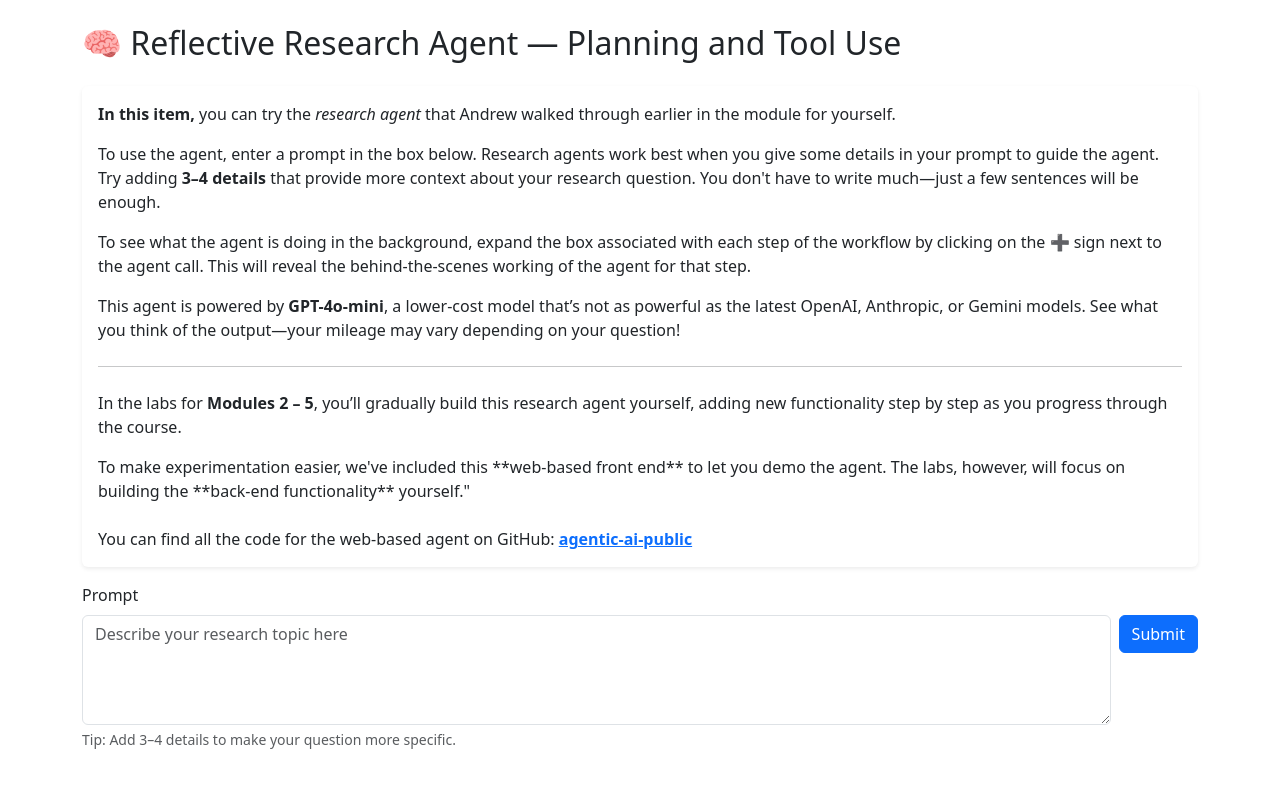
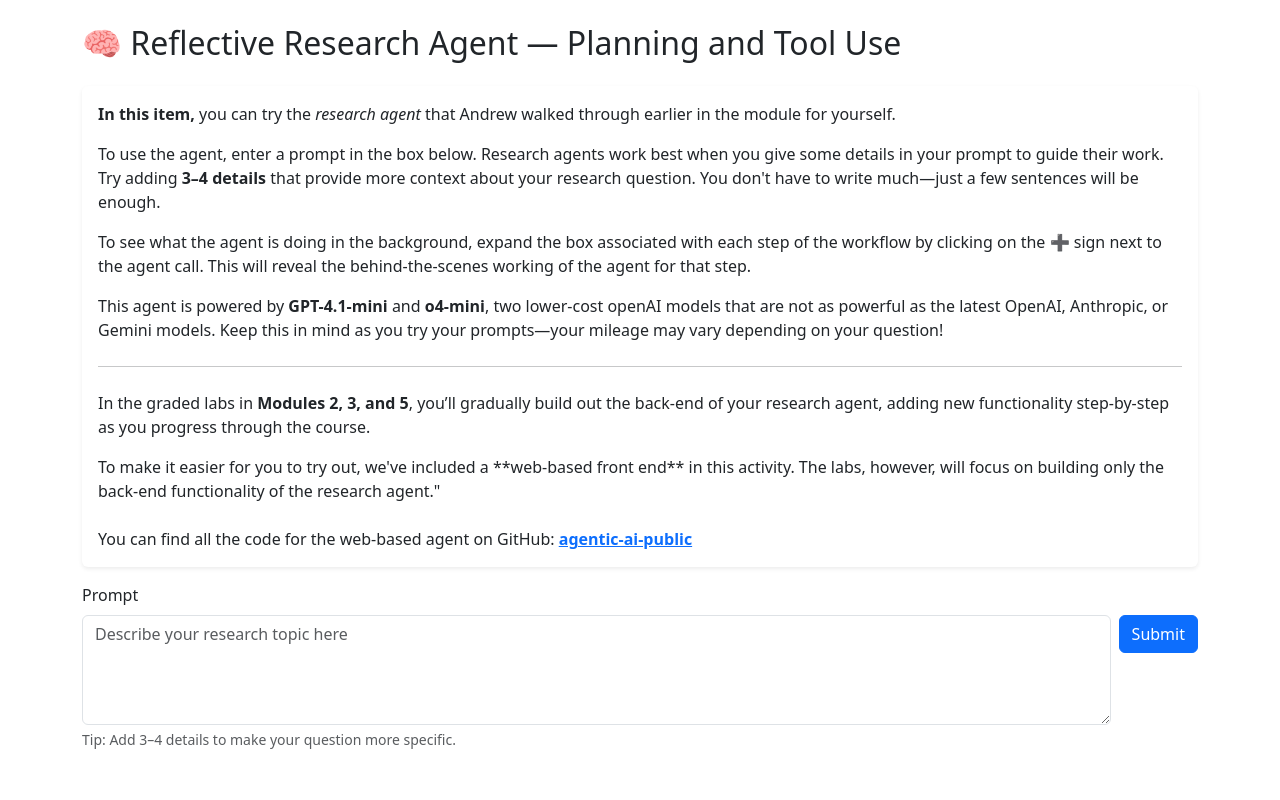
Before and after one commit to senghok510/agentic-ai-public, a FastAPI app: page / in a window 1280 px wide. Run offline with FastAPI, Linux system fonts and the light colour scheme; some libraries are stand-ins or nearby versions.

Commit message:
Updating the instruction copy for clarity and to reflect the new models being used.

```diff
--- a/templates/index.html
+++ b/templates/index.html
@@ -30,7 +30,7 @@
     </p>
 
     <p class="mb-3">
-      To use the agent, enter a prompt in the box below. Research agents work best when you give some details in your prompt to guide the agent.
+      To use the agent, enter a prompt in the box below. Research agents work best when you give some details in your prompt to guide their work.
       Try adding <strong>3–4 details</strong> that provide more context about your research question.
       You don't have to write much—just a few sentences will be enough.
     </p>
@@ -42,19 +42,20 @@
     </p>
 
     <p class="mb-3">
-      This agent is powered by <strong>GPT-4o-mini</strong>, a lower-cost model that’s not as powerful as the latest OpenAI, Anthropic, or Gemini models.
-      See what you think of the output—your mileage may vary depending on your question!
+      This agent is powered by <strong>GPT-4.1-mini</strong> and <strong>o4-mini</strong>, two lower-cost
+      openAI models that are not as powerful as the latest OpenAI, Anthropic, or Gemini models.
+      Keep this in mind as you try your prompts—your mileage may vary depending on your question!
     </p>
 
     <hr class="my-4">
 
     <p class="mb-3">
-      In the labs for <strong>Modules 2 – 5</strong>, you’ll gradually build this research agent yourself,
-      adding new functionality step by step as you progress through the course.
+      In the graded labs in <strong>Modules 2, 3, and 5</strong>, you’ll gradually build out the back-end of your research agent,
+      adding new functionality step-by-step as you progress through the course.
     </p>
 
     <p class="mb-0">
-      To make experimentation easier, we've included this **web-based front end** to let you demo the agent. The labs, however, will focus on building the **back-end functionality** yourself."
+      To make it easier for you to try out, we've included a **web-based front end** in this activity. The labs, however, will focus on building only the back-end functionality of the research agent."
       <br><br>
       You can find all the code for the web-based agent on GitHub:
       <a href="https://github.com/https-deeplearning-ai/agentic-ai-public" target="_blank" class="link-primary fw-semibold">
```
